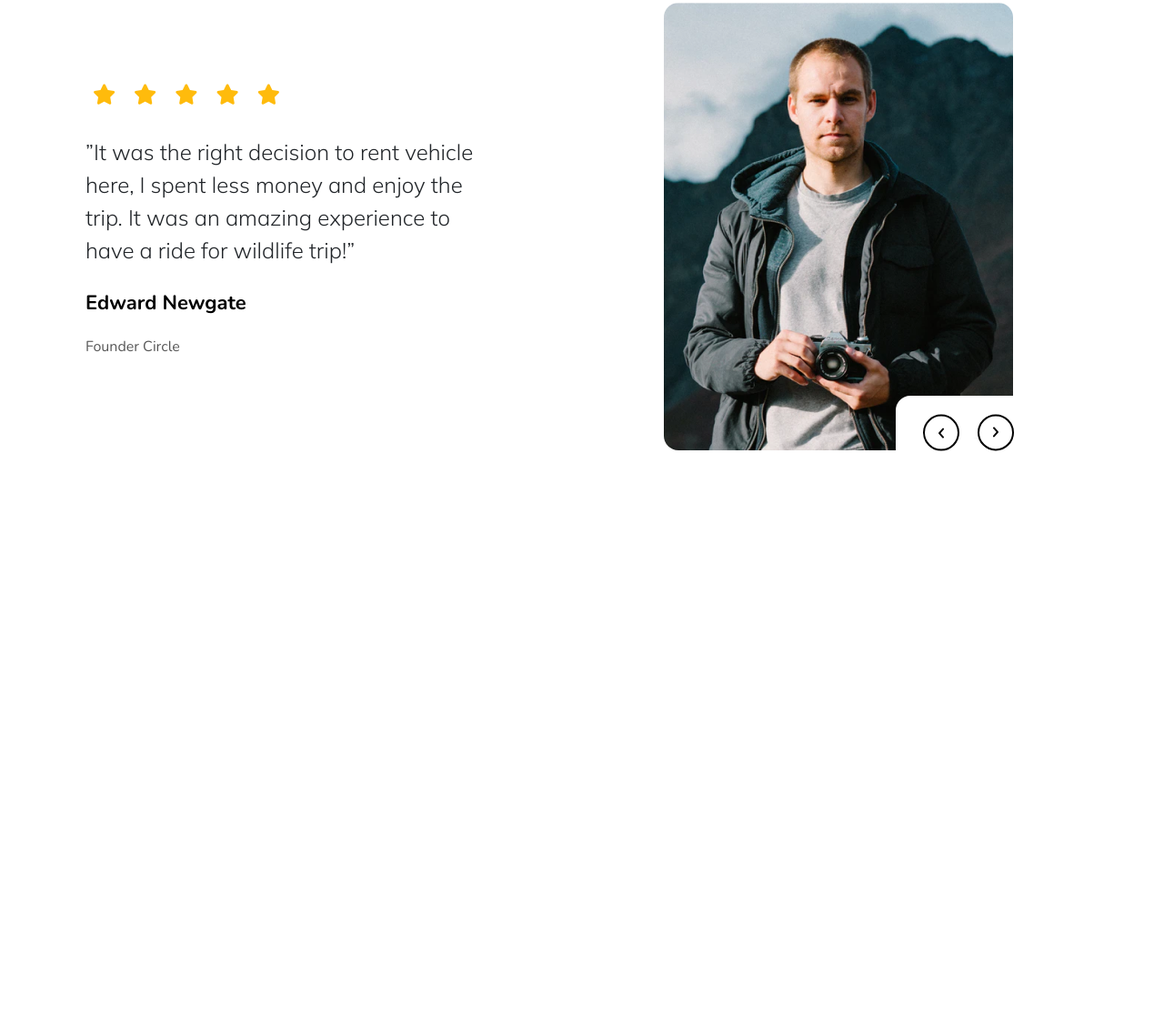
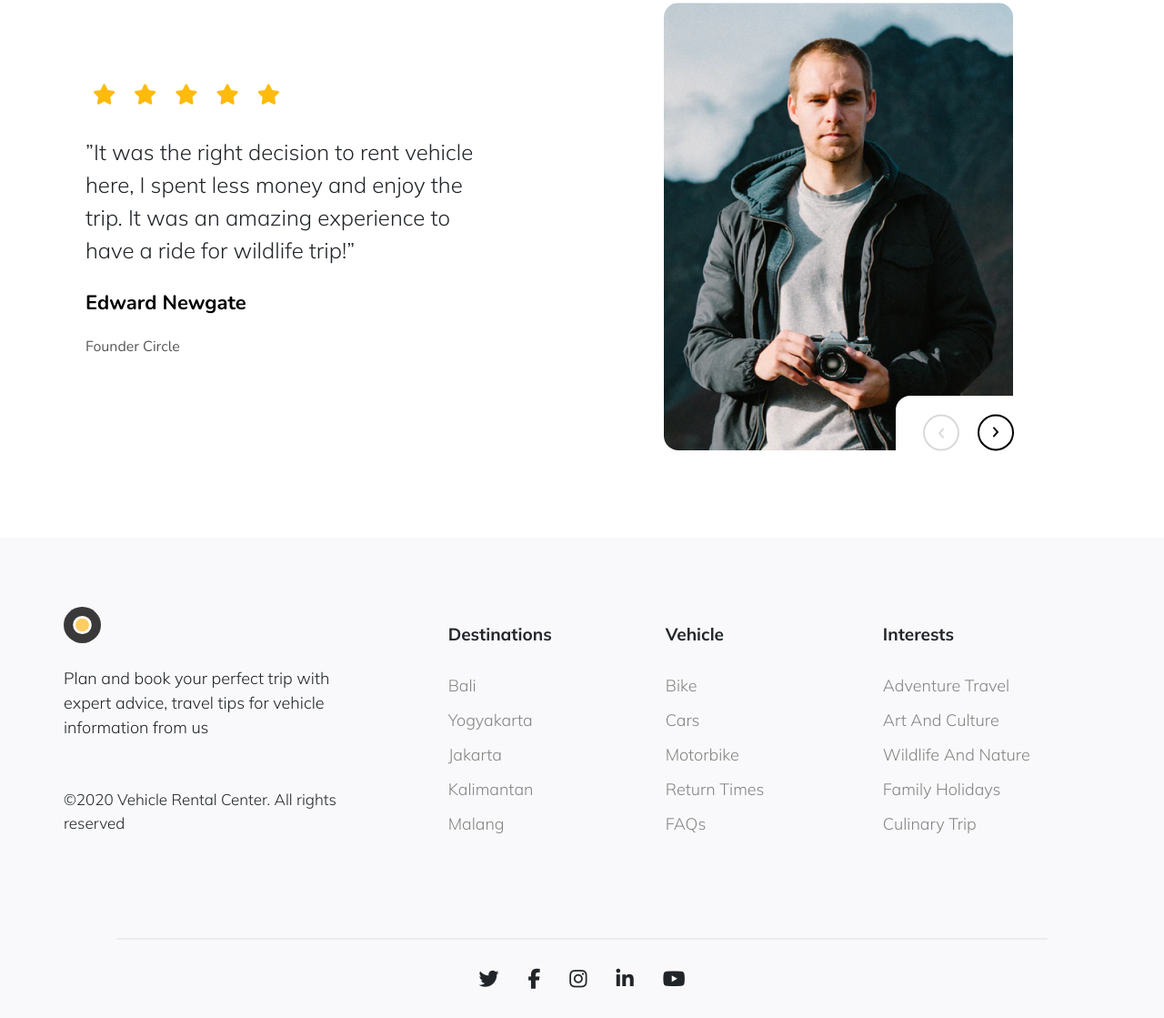
Before and after one commit to nhardiansa/fw5-responsive-website, a website: page index.html in a window 1280 px wide. Shown: the part 1565-2684 px from the top of the page at 91% size. Before the commit the page ends 2061 px from the top, so only its background shows below. Drawn offline with nearby package versions, Linux system fonts and the light colour scheme.

Commit message:
feat: footer section

```diff
--- a/assets/css/home.css
+++ b/assets/css/home.css
@@ -10,6 +10,10 @@ nav {
 
 nav .navbar-toggler {
   border: none;
+}
+
+nav .navbar-brand img, footer .ts img {
+  width: 2.5625rem;
 }
 
 .jumbotron {
@@ -167,6 +171,10 @@ nav .navbar-toggler {
   margin-right: 1rem;
 }
 
+.testimonial .image-wrapper .navigation img.prev-image.disabled {
+  opacity: 0.15;
+}
+
 .testimonial .feedback-col .stars {
   margin-bottom: 1.9rem;
 }
@@ -181,7 +189,7 @@ nav .navbar-toggler {
   font-family: Mulish, sans-serif;
   font-size: 1.5rem;
 
-  width: 28.125rem;
+  width: 100%;
 }
 
 .testimonial .feedback-col .user {
@@ -204,6 +212,68 @@ nav .navbar-toggler {
   color: rgba(57, 57, 57, 0.85);
   mix-blend-mode: normal;
   margin: 0;
+}
+
+footer {
+  margin-top: 6rem;
+  padding-top: 4.75rem;
+  padding-bottom: 2rem;
+  background: #F9F9FB;
+
+  font-family: Mulish, sans-serif;
+}
+
+footer .wrapper .navigations .footer-nav {
+  width: 50%;
+  margin-bottom: 2rem;
+}
+
+footer .wrapper .navigations .footer-nav h3 {
+  font-weight: bold;
+  font-size: 1.1875rem;
+  line-height: 3.75rem;
+}
+
+footer .wrapper .navigations .footer-nav ul {
+  margin: 0;
+  padding: 0;
+}
+
+footer .wrapper .navigations .footer-nav li {
+  list-style: none;
+  font-size: 1.125rem;
+  line-height: 2.375rem;
+}
+
+footer .wrapper .navigations .footer-nav li a {
+  color: #848484;
+  text-decoration: none;
+}
+
+footer .wrapper .ts .copywriting {
+  font-size: 1.125rem;
+  margin-top: 1.6rem;
+}
+
+footer .wrapper .ts .copyright {
+  font-size: 1.0625rem;
+  margin-top: 3.3rem;
+}
+
+footer hr.line-separator {
+  width: 80%;
+  margin-top: 4.625rem;
+  border: 1px solid #C4C4C4;
+  background:#C4C4C4;
+}
+
+footer .socmed {
+  margin-top: 2rem;
+}
+
+footer .socmed .icon {
+  font-size: 1.375rem;
+  margin-inline: 1rem;
 }
 
 @media (min-width: 768px) {
@@ -230,7 +300,6 @@ nav .navbar-toggler {
   .testimonial .testimonial-wrapper {
     display: grid;
     grid-template-columns: repeat(2, 1fr);
-    grid-gap: 11.25rem;
   }
 
   .testimonial .testimonial-wrapper .image-col {
@@ -241,6 +310,34 @@ nav .navbar-toggler {
   .testimonial .testimonial-wrapper .feedback-col {
     grid-column: 1 / 2;
     grid-row: 1 / 2;
+  }
+
+  .testimonial .feedback-col .desc {
+    width: 75%;
+  }
+
+  footer .wrapper {
+    display: grid;
+    grid-template-columns: 1fr 2fr;
+    grid-gap: 4rem;
+  }
+
+  footer .wrapper .ts {
+    grid-column: 1 / 2;
+    grid-row: 1 / 2;
+  }
+
+  footer .wrapper .navigations {
+    grid-column: 2 / 3;
+    grid-row: 1 / 2;
+  }
+
+  /* footer .wrapper .ts .copywriting {
+    width: 19rem;
+  } */
+
+  footer .wrapper .navigations .footer-nav {
+    width: 33.33%;
   }
 }
 
@@ -289,7 +386,24 @@ nav .navbar-toggler {
     width: 50%;
   }
 
+  .testimonial .testimonial-wrapper {
+    grid-gap: 11.25rem;
+  }
+
+
   .testimonial .image-wrapper {
     width: 24rem;
   }
+
+  .testimonial .feedback-col .desc {
+    width: 28.125rem;
+  }
+
+  /* footer .wrapper {
+    grid-gap: 0;
+  } */
+
+  footer .wrapper .ts .copywriting {
+    width: 19rem;
+  }
 }
--- a/index.html
+++ b/index.html
@@ -39,7 +39,7 @@
       <div class="container d-flex align-items-center">
         <a class="navbar-brand" href="#">
           <img
-            class="w-75 w-lg-50"
+            class="logo"
             src="./assets/img/vehicle-rent-logo.svg"
             alt="vehicle-rent-logo"
           />
@@ -195,9 +195,9 @@
               alt="testimonial user pict"
             />
             <div class="navigation position-absolute">
-              <a class="link-light" href="#">
+              <a class="link-light disabled" href="#">
                 <img
-                  class="prev-image"
+                  class="prev-image disabled"
                   src="./assets/img/circle-chevron-arrow.svg"
                   alt="prev-user"
                 />
@@ -212,23 +212,23 @@
             </div>
           </div>
         </div>
-        <div class="feedback-col">
+        <div class="feedback-col mt-5 mt-md-0">
           <div class="feedback d-flex flex-column justify-content-center h-100">
-            <div class="stars">
+            <div class="stars text-center text-md-start">
               <i class="star-icon fa-solid fa-star"></i>
               <i class="star-icon fa-solid fa-star"></i>
               <i class="star-icon fa-solid fa-star"></i>
               <i class="star-icon fa-solid fa-star"></i>
               <i class="star-icon fa-solid fa-star"></i>
             </div>
-            <div class="desc">
+            <div class="desc text-center text-md-start">
               <p>
                 ”It was the right decision to rent vehicle here, I spent less
                 money and enjoy the trip. It was an amazing experience to have a
                 ride for wildlife trip!”
               </p>
             </div>
-            <div class="user">
+            <div class="user text-center text-md-start">
               <p class="name">Edward Newgate</p>
               <p class="occupation">Founder Circle</p>
             </div>
@@ -238,6 +238,67 @@
     </section>
     <!-- Testimonials end -->
 
+    <!-- Footer start -->
+    <footer>
+      <div class="wrapper container px-5 px-lg-0">
+        <div class="navigations d-flex flex-wrap">
+          <div class="footer-nav destinations">
+            <h3>Destinations</h3>
+            <ul>
+              <li><a href="#">Bali</a></li>
+              <li><a href="#">Yogyakarta</a></li>
+              <li><a href="#">Jakarta</a></li>
+              <li><a href="#">Kalimantan</a></li>
+              <li><a href="#">Malang</a></li>
+            </ul>
+          </div>
+          <div class="footer-nav shop">
+            <h3>Vehicle</h3>
+            <ul>
+              <li><a href="#">Bike</a></li>
+              <li><a href="#">Cars</a></li>
+              <li><a href="#">Motorbike</a></li>
+              <li><a href="#">Return Times</a></li>
+              <li><a href="#">FAQs</a></li>
+            </ul>
+          </div>
+          <div class="footer-nav interests">
+            <h3>Interests</h3>
+            <ul>
+              <li><a href="#">Adventure Travel</a></li>
+              <li><a href="#">Art And Culture</a></li>
+              <li><a href="#">Wildlife And Nature</a></li>
+              <li><a href="#">Family Holidays</a></li>
+              <li><a href="#">Culinary Trip</a></li>
+            </ul>
+          </div>
+        </div>
+        <div class="ts text-center text-md-start">
+          <img
+            class="logo"
+            src="./assets/img/vehicle-rent-logo.svg"
+            alt="vehicle rent logo"
+          />
+          <p class="copywriting">
+            Plan and book your perfect trip with expert advice, travel tips for
+            vehicle information from us
+          </p>
+          <p class="copyright">
+            ©2020 Vehicle Rental Center. All rights reserved
+          </p>
+        </div>
+      </div>
+      <hr class="line-separator mx-auto rounded" />
+      <div class="socmed d-flex justify-content-center">
+        <i class="icon fa-brands fa-twitter"></i>
+        <i class="icon fa-brands fa-facebook-f"></i>
+        <i class="icon fa-brands fa-instagram"></i>
+        <i class="icon fa-brands fa-linkedin-in"></i>
+        <i class="icon fa-brands fa-youtube"></i>
+      </div>
+    </footer>
+    <!-- Footer end -->
+
     <!-- Option 1: Bootstrap Bundle with Popper -->
     <script
       src="https://cdn.jsdelivr.net/npm/bootstrap@5.1.3/dist/js/bootstrap.bundle.min.js"
```
